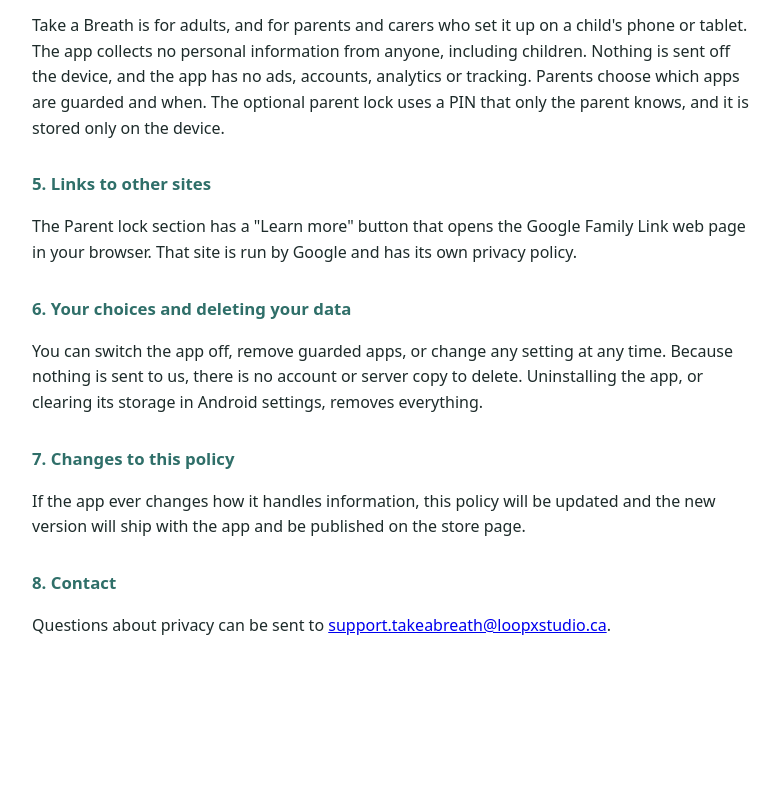
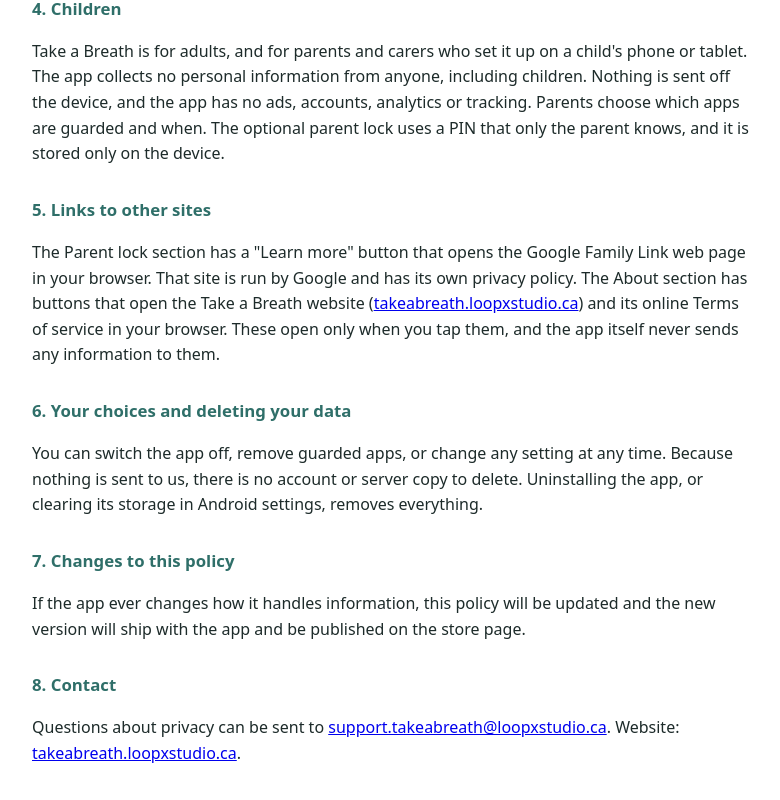
Before and after one commit to loopxstudio/take-a-breath-android, a plain HTML site: page privacy.html in a window 1280 px wide. Shown: the part 1222-2022 px from the top of the page, without its empty margins (248-1028 px from the left). Before the commit the page ends 1900 px from the top, so only its background shows below. Drawn offline with Linux system fonts and the light colour scheme.

Commit message:
Add files via upload

```diff
--- a/privacy.html
+++ b/privacy.html
@@ -4,7 +4,7 @@
 <p>Take a Breath is made by LoopX Studio, Toronto, Canada.</p>
 <p>In short: the app collects nothing. Everything stays on your phone.</p>
 <h2>1. What we collect</h2>
-<p>We do not collect, store on a server, share or sell any personal information. The app has no accounts, no ads, no analytics, no crash reporting and no third-party tracking code. It does not request the internet permission, so it cannot send data off your phone.</p>
+<p>We do not collect, store on a server, share or sell any personal information. The app has no accounts, no ads, no analytics, no crash reporting and no third-party tracking code. It does not request the internet permission, so it cannot send data off your phone. It does not use the advertising ID or any other device identifier.</p>
 <h2>2. What is kept on your phone</h2>
 <p>The app keeps these settings in its private storage on your device, so it can work:</p>
 <ul>
@@ -26,11 +26,11 @@
 <h2>4. Children</h2>
 <p>Take a Breath is for adults, and for parents and carers who set it up on a child&#x27;s phone or tablet. The app collects no personal information from anyone, including children. Nothing is sent off the device, and the app has no ads, accounts, analytics or tracking. Parents choose which apps are guarded and when. The optional parent lock uses a PIN that only the parent knows, and it is stored only on the device.</p>
 <h2>5. Links to other sites</h2>
-<p>The Parent lock section has a &quot;Learn more&quot; button that opens the Google Family Link web page in your browser. That site is run by Google and has its own privacy policy.</p>
+<p>The Parent lock section has a &quot;Learn more&quot; button that opens the Google Family Link web page in your browser. That site is run by Google and has its own privacy policy. The About section has buttons that open the Take a Breath website (<a href="https://takeabreath.loopxstudio.ca/">takeabreath.loopxstudio.ca</a>) and its online Terms of service in your browser. These open only when you tap them, and the app itself never sends any information to them.</p>
 <h2>6. Your choices and deleting your data</h2>
 <p>You can switch the app off, remove guarded apps, or change any setting at any time. Because nothing is sent to us, there is no account or server copy to delete. Uninstalling the app, or clearing its storage in Android settings, removes everything.</p>
 <h2>7. Changes to this policy</h2>
 <p>If the app ever changes how it handles information, this policy will be updated and the new version will ship with the app and be published on the store page.</p>
 <h2>8. Contact</h2>
-<p>Questions about privacy can be sent to <a href="mailto:support.takeabreath@loopxstudio.ca">support.takeabreath@loopxstudio.ca</a>.</p>
+<p>Questions about privacy can be sent to <a href="mailto:support.takeabreath@loopxstudio.ca">support.takeabreath@loopxstudio.ca</a>. Website: <a href="https://takeabreath.loopxstudio.ca/">takeabreath.loopxstudio.ca</a>.</p>
 </body></html>
```
